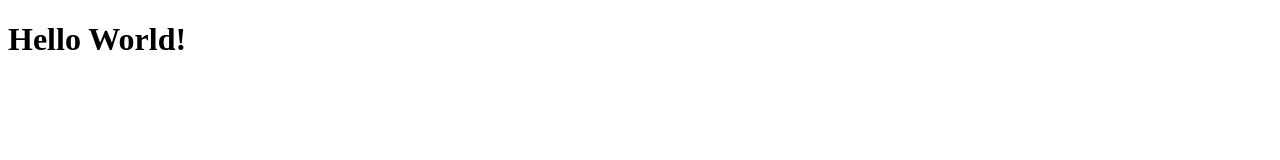
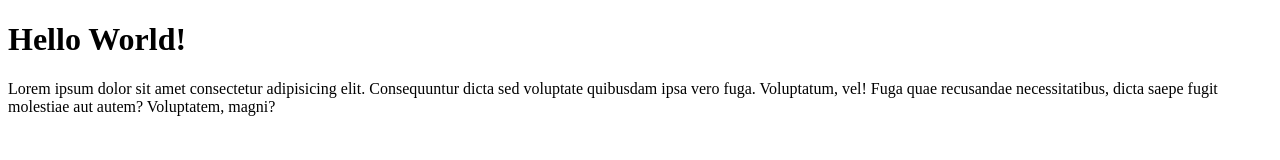
Before and after one commit to yudisetiawannn/mys-git-tes, a plain HTML site: page index.html in a window 1280 px wide. Drawn offline with Linux system fonts and the light colour scheme.

Commit message:
menambahkan paragraf

```diff
--- a/index.html
+++ b/index.html
@@ -8,5 +8,6 @@
 </head>
 <body>
     <h1>Hello World!</h1>
+    <p>Lorem ipsum dolor sit amet consectetur adipisicing elit. Consequuntur dicta sed voluptate quibusdam ipsa vero fuga. Voluptatum, vel! Fuga quae recusandae necessitatibus, dicta saepe fugit molestiae aut autem? Voluptatem, magni?</p>
 </body>
 </html>
```
